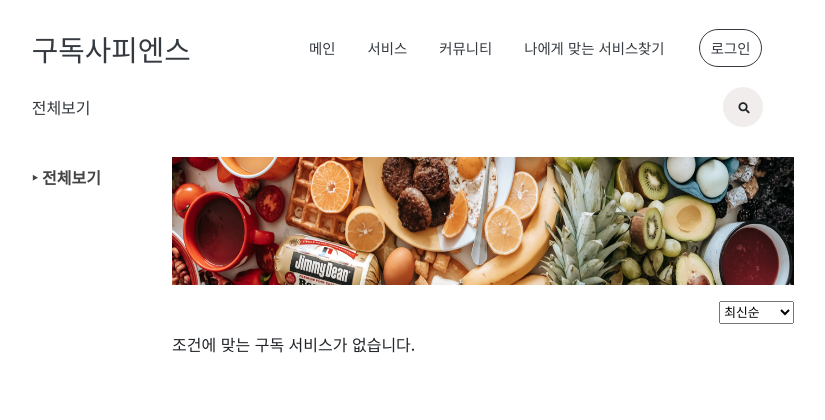
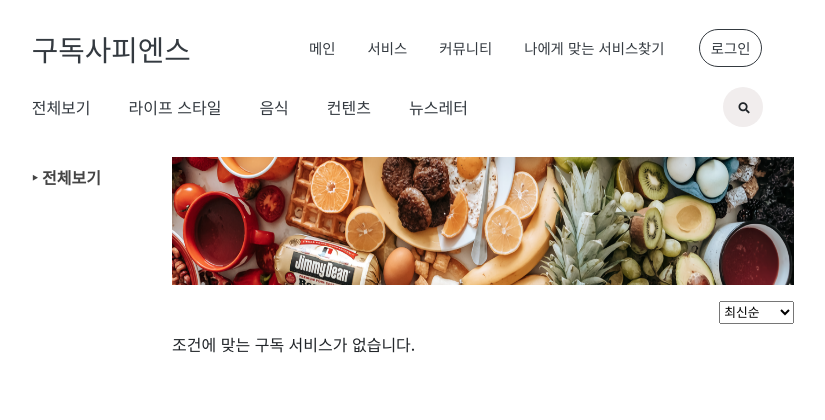
Before and after one commit to TEAM-GudokSapiens/Gudok_Sapiens, a Django app: page /services/list/ in a window 1280 px wide. Shown: the top 420 px of the page, without its empty margins (235-1060 px from the left). Run offline with Django 3.2, Linux system fonts and the light colour scheme; data that the repository does not hold is empty; some libraries are stand-ins or nearby versions; some web fonts are replaced.

Commit message:
Refactor:[서비스 리스트 url 직접 연결]

```diff
--- a/services/templates/services/list.html
+++ b/services/templates/services/list.html
@@ -10,12 +10,18 @@
             <a class="nav-link text-dark" href="{% url 'services:services_list' %}"
                 style="padding-left: 0 !important;">전체보기</a>
         </li>
-        {% for category in categories %}
         <li class="nav-item">
-            <a class="nav-link text-dark"
-                href="{% url 'services:category_list' category.slug %}">{{ category.name }}</a>
+            <a class="nav-link text-dark" href="{% url 'services:category_lifestyle' %}" class="text-dark">라이프 스타일</a>
         </li>
-        {% endfor %}
+        <li class="nav-item">
+            <a class="nav-link text-dark" href="{% url 'services:category_food' %}" class="text-dark">음식</a>
+        </li>
+        <li class="nav-item">
+            <a class="nav-link text-dark" href="{% url 'services:category_content' %}" class="text-dark">컨텐츠</a>
+        </li>
+        <li class="nav-item">
+            <a class="nav-link text-dark" href="{% url 'services:category_newsletter' %}">뉴스레터</a>
+        </li>
     </ul>
     <form method="GET" action="{% url 'services:search' %}">
         {% csrf_token %}
@@ -42,15 +48,13 @@
                 <a href="{% url 'services:services_list' %}" class="weight">‣ 전체보기</a>
                 </il>
                 {% for category in categories %}
-            <li>
+                <li>
                 <a href="{% url 'services:category_list' category.slug %}" class="weight">‣ {{ category.name }}</a>
                 {% if category_slug == category.slug  %}
                 <ul>
                     {% if sub_category_list %}
                     {% for sub_category in sub_category_list  %}
-                    <li class="list-service-underline">
-                        <a style="padding: 0.7rem"
-                            href="{% url 'services:sub_category_list' category.slug sub_category.slug %}">{{ sub_category.name }}</a>
+                    <li class="list-service-underline"><a style="padding: 0.7rem" href="{% url 'services:sub_category_list' category.slug sub_category.slug %}">{{ sub_category.name }}</a>
                     </li>
                     {% endfor %}
                     {% endif %}
@@ -58,6 +62,54 @@
                 {% endif %}
                 </il>
                 {% endfor %}
+                {% comment %} <li>
+                    <a class="nav-link text-dark" href="{% url 'services:category_lifestyle' %}" class="text-dark">‣ 라이프 스타일</a>
+                    <ul>
+                        <li class="list-service-underline"><a style="padding: 0.7rem" href="{% url 'services:subcategory_daily_item' %}"><i class="fas fa-store"></i>생활용품</a>
+                        </li>
+                        <li class="list-service-underline"><a style="padding: 0.7rem" href="{% url 'services:subcategory_health' %}"><i class="fas fa-running"></i>건강/헬스</a>
+                        </li>
+                        <li class="list-service-underline"><a style="padding: 0.7rem" href="{% url 'services:subcategory_clothing' %}"><i class="fas fa-tshirt"></i>의류</a>
+                        </li>
+                        <li class="list-service-underline"><a style="padding: 0.7rem" href="{% url 'services:subcategory_laundry' %}"><i class="fas fa-hand-sparkles"></i>세탁</a>
+                        </li>
+                        <li class="list-service-underline"><a style="padding: 0.7rem" href="{% url 'services:subcategory_cleaning' %}"><i class="fas fa-broom"></i>청소</a>
+                        </li>
+                    </ul>
+                </li>
+                <li>
+                    <a class="nav-link text-dark" href="{% url 'services:category_food' %}" class="text-dark">‣ 음식</a>
+                    <ul>
+                        <li class="list-service-underline"><a style="padding: 0.7rem" href="{% url 'services:subcategory_delivery' %}"><i class="fas fa-truck"></i>홈배달</a>
+                        </li>
+                        <li class="list-service-underline"><a style="padding: 0.7rem" href="{% url 'services:subcategory_beverage' %}"><i class="fas fa-coffee"></i>음료/커피</a>
+                        </li>
+                        <li class="list-service-underline"><a style="padding: 0.7rem" href="{% url 'services:subcategory_alcohol' %}"><i class="fas fa-cocktail"></i>주류</a>
+                        </li>
+                        <li class="list-service-underline"><a style="padding: 0.7rem" href="{% url 'services:subcategory_fruit' %}"><i class="fas fa-seedling"></i>과일/야채</a>
+                        </li>
+                        <li class="list-service-underline"><a style="padding: 0.7rem" href="{% url 'services:subcategory_health_food' %}"><i class="fas fa-capsules"></i>건강식품</a>
+                        </li>
+                        <li class="list-service-underline"><a style="padding: 0.7rem" href="{% url 'services:subcategory_bakery' %}"><i class="fas fa-bread-slice"></i>베이커리</a>
+                        </li>
+                        <li class="list-service-underline"><a style="padding: 0.7rem" href="{% url 'services:subcategory_fastfood' %}"><i class="fas fa-hamburger"></i>패스트푸드</a>
+                        </li>
+                    </ul>
+                </li>
+                <li>
+                    <a class="nav-link text-dark" href="{% url 'services:category_content' %}" class="text-dark">‣ 컨텐츠</a>
+                    <ul>
+                        <li class="list-service-underline"><a style="padding: 0.7rem" href="{% url 'services:subcategory_video' %}"><i class="fas fa-photo-video"></i>영상</a>
+                        </li>
+                        <li class="list-service-underline"><a style="padding: 0.7rem" href="{% url 'services:subcategory_music' %}"><i class="fas fa-headphones-alt"></i>음악</a>
+                        </li>
+                        <li class="list-service-underline"><a style="padding: 0.7rem" href="{% url 'services:subcategory_book' %}"><i class="fas fa-book"></i>도서</a>
+                        </li>
+                    </ul>
+                </li>
+                <li>
+                    <a class="nav-link text-dark" href="{% url 'services:category_newsletter' %}">‣ 뉴스레터</a>
+                </li> {% endcomment %}
         </ul>
     </div>
 
--- a/services/views.py
+++ b/services/views.py
@@ -101,9 +101,8 @@ def services_list(request):
 def category_list(request, category_slug):
     services_list = Service.objects.filter(
         category__slug__contains=category_slug).annotate(avg_reviews=Avg('review__score'))
-    categories = Category.objects.all()
-    sub_category_list = SubCategory.objects.filter(
-        category__slug__contains=category_slug)
+    categories = Category.objects.order_by('-id')
+    sub_category_list = SubCategory.objects.filter(category__slug__contains=category_slug).order_by('id')
     # 한 페이지 당 담을 수 있는 객체 수를 정할 수 있음
     NUM_OF_PAGINATOR = 10
     paginator = Paginator(services_list, NUM_OF_PAGINATOR)
```
